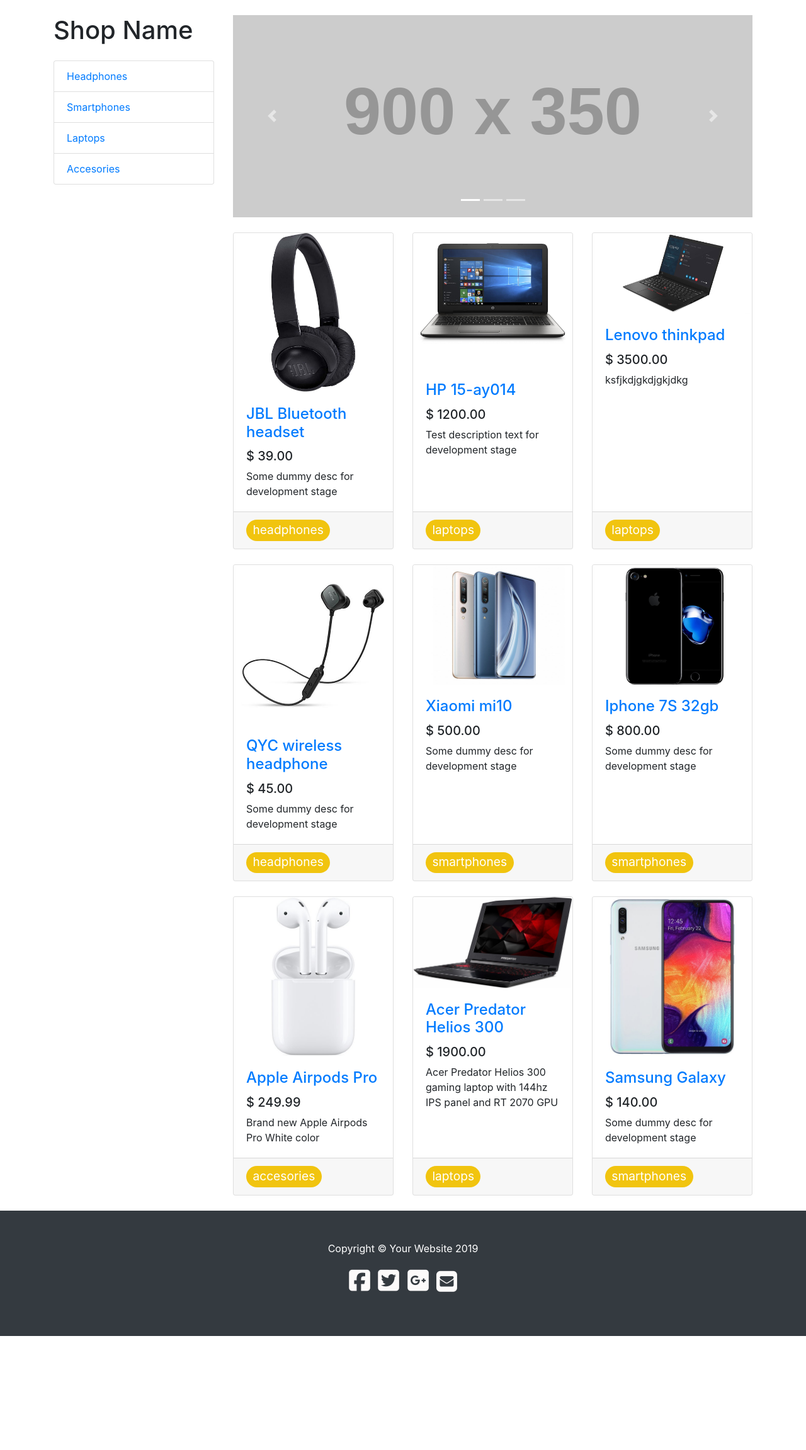
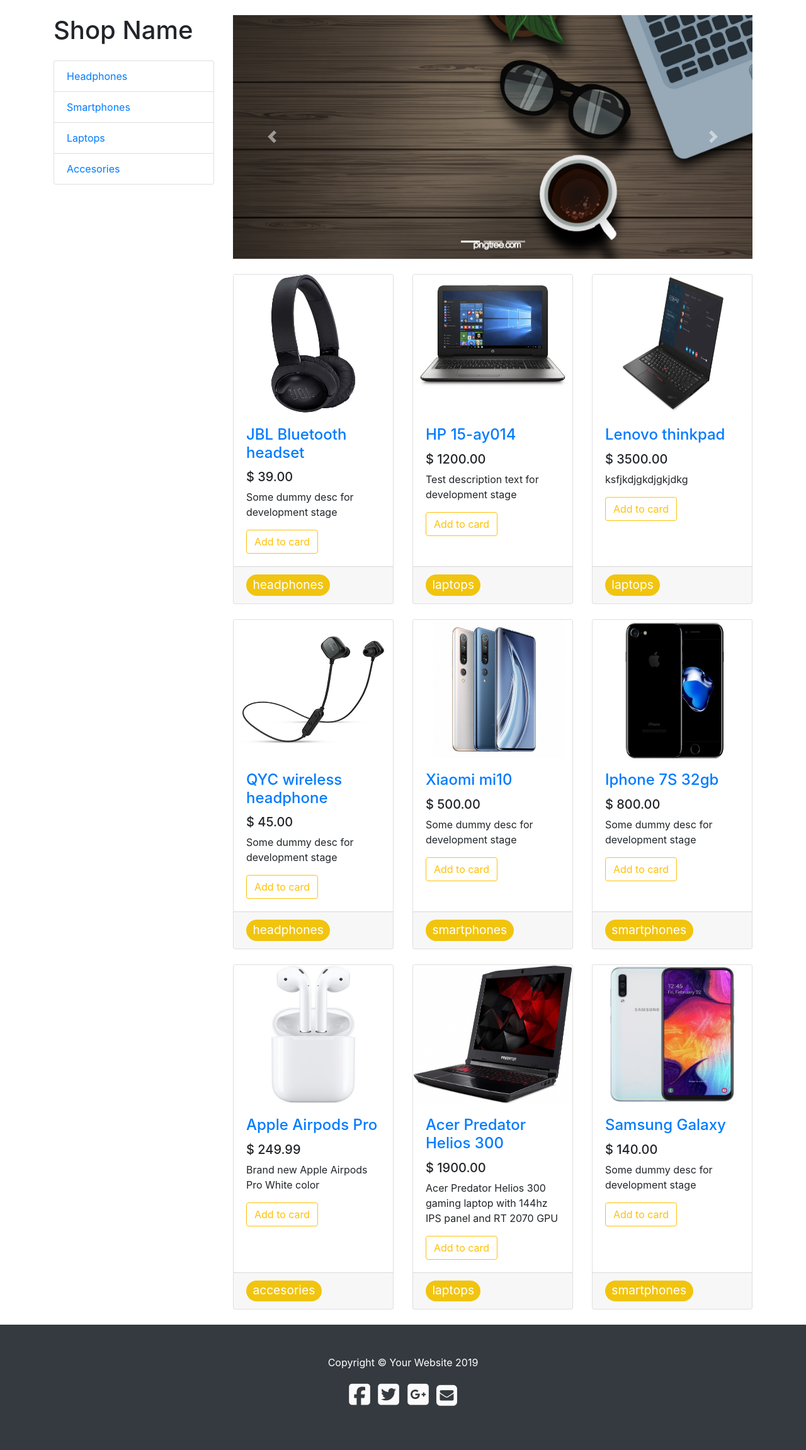
Before and after one commit to Bakhtiyar-Garashov/E-commerce, a Django app: page / in a window 1280 px wide. Shown: the part 56-2358 px from the top of the page at 63% size. Before the commit the page ends 2177 px from the top, so only its background shows below. Run offline with Django 3.2, Linux system fonts and the light colour scheme; data comes from the database, SQL or seed files in the repository; grey boxes labelled with a size stand in for pictures from a placeholder-image service; some libraries are stand-ins or nearby versions.

Commit message:
banner image added

```diff
--- a/E_shop/E_shop/settings.py
+++ b/E_shop/E_shop/settings.py
@@ -25,7 +25,7 @@ SECRET_KEY = 'm=aklw4_jn!3s%orfdqv6r!(=ox8sd4%av(22+hnw8fj$f$g+)'
 # SECURITY WARNING: don't run with debug turned on in production!
 DEBUG = True
 
-ALLOWED_HOSTS = []
+ALLOWED_HOSTS = ['*']
 
 
 # Application definition
--- a/E_shop/static/css/shop-item.css
+++ b/E_shop/static/css/shop-item.css
@@ -6,4 +6,5 @@
 
 body {
     padding-top: 56px;
+    height: 100vh;
 }
--- a/E_shop/templates/shop/home.html
+++ b/E_shop/templates/shop/home.html
@@ -1,5 +1,6 @@
+
 {% extends 'shop/base.html' %} {% block body %}
-
+{% load static %}
 
 <title>{% block title%}Homepage{% endblock title %}</title>
 <!-- Page Content -->
@@ -29,13 +30,13 @@
                 </ol>
                 <div class="carousel-inner" role="listbox">
                     <div class="carousel-item active">
-                        <img class="d-block img-fluid" src="http://placehold.it/900x350" alt="First slide">
+                        <img class="d-block img-fluid" src="{% static 'vendor/images/slider-1.jpg' %}" alt="First slide">
                     </div>
                     <div class="carousel-item">
-                        <img class="d-block img-fluid" src="http://placehold.it/900x350" alt="Second slide">
+                        <img class="d-block img-fluid" src="{% static 'vendor/images/slider-1.jpg' %}" alt="Second slide">
                     </div>
                     <div class="carousel-item">
-                        <img class="d-block img-fluid" src="http://placehold.it/900x350" alt="Third slide">
+                        <img class="d-block img-fluid" src="{% static 'vendor/images/slider-1.jpg' %}" alt="Third slide">
                     </div>
                 </div>
                 <a class="carousel-control-prev" href="#carouselExampleIndicators" role="button" data-slide="prev">
@@ -52,13 +53,14 @@
             {% for product in products %}
               <div class="col-lg-4 col-md-6 mb-4">
                     <div class="card h-100">
-                        <a href="#"><img class="card-img-top" src="{{product.imageUrl}}" alt=""></a>
+                        <a href="#"><img width="150" height="220" class="card-img-top" src="{{product.imageUrl}}" alt=""></a>
                         <div class="card-body">
                             <h4 class="card-title">
                                 <a href="#">{{product.name}}</a>
                             </h4>
                             <h5>$ {{product.price}}</h5>
                             <p class="card-text">{{product.description}}</p>
+                            <button type="button" class="btn btn-outline-warning">Add to card</button>
                         </div>
                         <div class="card-footer">
                             <span class="badge badge--warning badge--small">{{product.category}}</span>
```
Also changed, not shown: E_shop/static/vendor/images/slider-1.jpg (added).
